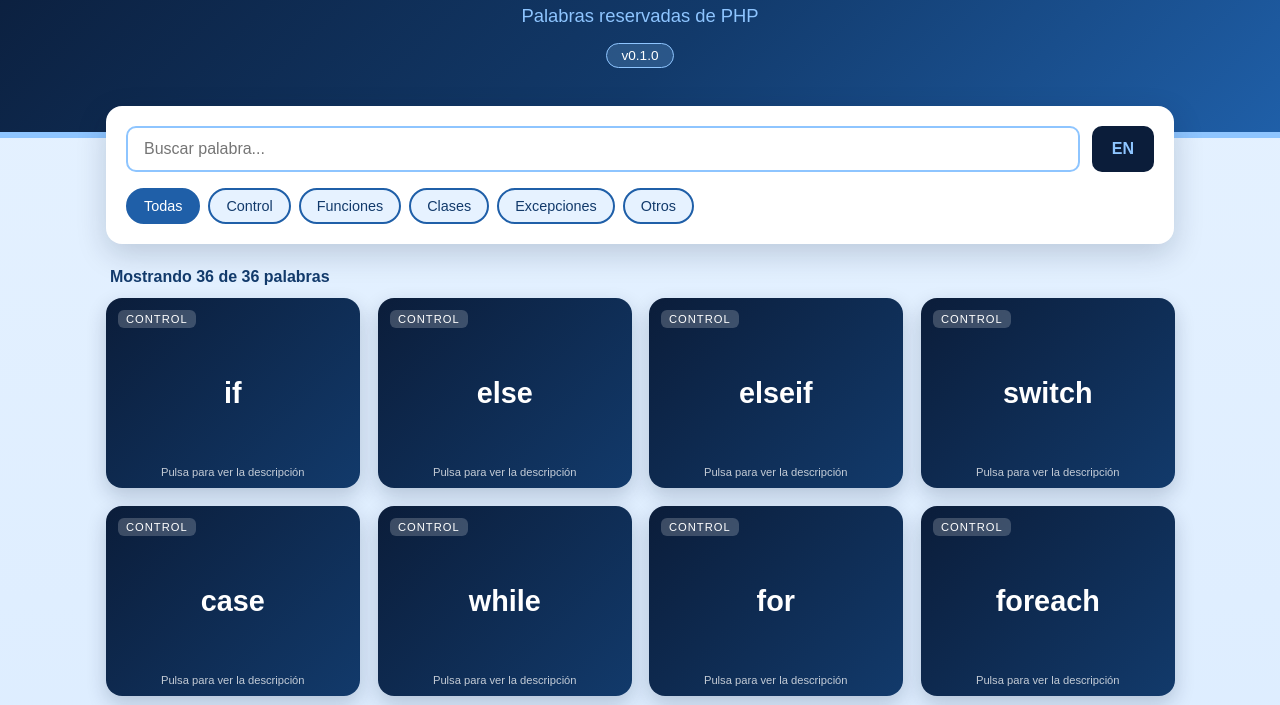
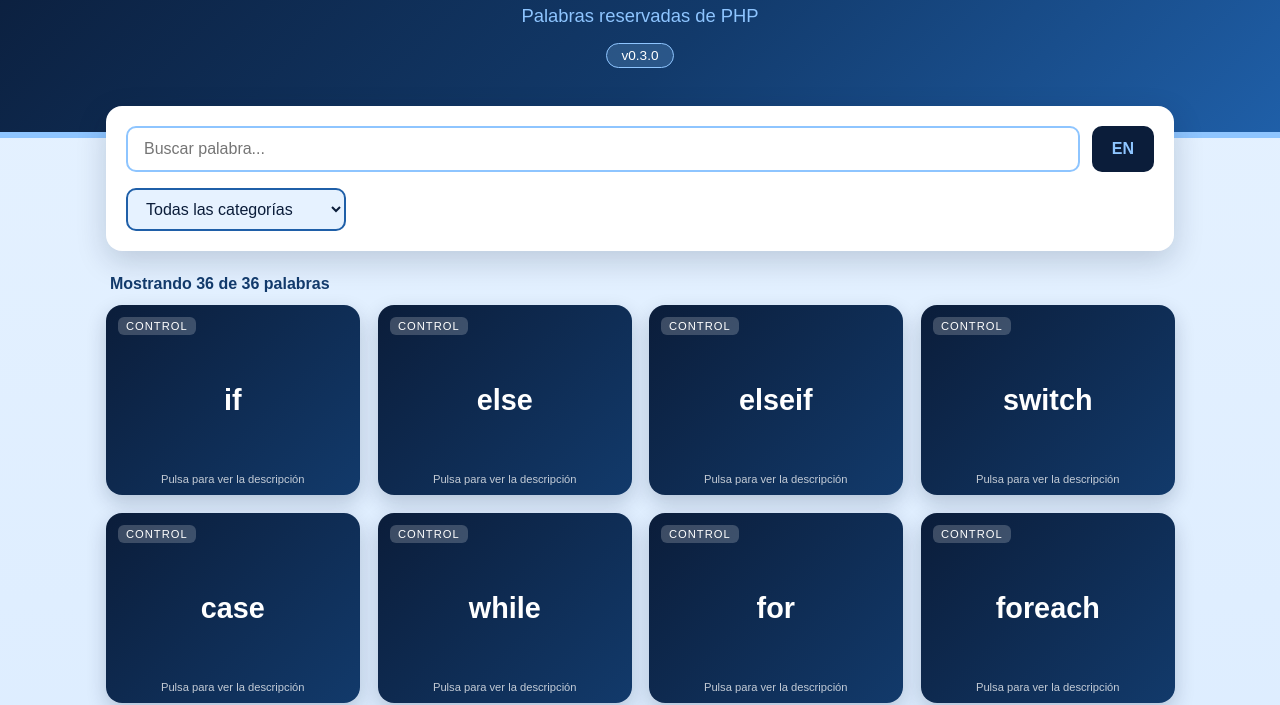
Before and after one commit to Miguelre-22/php-words, a plain HTML site: page index.html in a window 1280 px wide. Shown: the part 106-811 px from the top of the page. Drawn offline with Linux system fonts and the light colour scheme.

Commit message:
Añade filtro por categoría

```diff
--- a/index.html
+++ b/index.html
@@ -22,5 +22,6 @@
   <script src="js/config.js"></script>
   <script src="js/palabras.js"></script>
   <script src="js/app.js"></script>
+  <script src="js/categorias.js"></script>
 </body>
 </html>
--- /dev/null
+++ b/js/categorias.js
@@ -0,0 +1,54 @@
+// categorias.js — Desplegable para filtrar las palabras por categoría.
+// Solo usa: filtros, aplicarFiltros(), PALABRAS y el elemento #controles.
+(function () {
+  const controles = document.getElementById("controles");
+
+  const NOMBRES = {
+    es: { todas: "Todas las categorías", control: "Control", funciones: "Funciones", clases: "Clases", excepciones: "Excepciones", otros: "Otros" },
+    en: { todas: "All categories", control: "Control", funciones: "Functions", clases: "Classes", excepciones: "Exceptions", otros: "Others" }
+  };
+
+  // "todas" + las categorías que existen en PALABRAS, sin repetir y en orden de aparición.
+  const categorias = ["todas"];
+  PALABRAS.forEach(function (p) {
+    if (!categorias.includes(p.categoria)) categorias.push(p.categoria);
+  });
+
+  const desplegable = document.createElement("select");
+  desplegable.id = "categoria";
+  desplegable.setAttribute("aria-label", "Filtrar por categoría");
+  desplegable.style.cssText =
+    "margin-top:16px;padding:10px 14px;font-family:Arial,Helvetica,sans-serif;font-size:1rem;" +
+    "color:#0b1d3a;background:#e6f2ff;border:2px solid #1f5fa8;border-radius:10px;cursor:pointer;min-width:220px;";
+
+  function rellenarOpciones() {
+    const idioma = document.documentElement.lang === "en" ? "en" : "es";
+    desplegable.innerHTML = "";
+    categorias.forEach(function (cat) {
+      const opcion = document.createElement("option");
+      opcion.value = cat;
+      opcion.textContent = NOMBRES[idioma][cat] || cat;
+      desplegable.appendChild(opcion);
+    });
+    desplegable.value = filtros.categoria;
+  }
+
+  desplegable.addEventListener("change", function () {
+    filtros.categoria = desplegable.value;
+    aplicarFiltros();
+  });
+
+  // Coloca el desplegable en #controles y oculta los botones provisionales de categoría.
+  function colocar() {
+    controles.querySelectorAll(".chips").forEach(function (chips) {
+      chips.style.display = "none";
+    });
+    if (!controles.contains(desplegable)) {
+      controles.appendChild(desplegable);
+      rellenarOpciones();
+    }
+  }
+
+  colocar();
+  new MutationObserver(colocar).observe(controles, { childList: true });
+})();
--- a/js/config.js
+++ b/js/config.js
@@ -1,3 +1,3 @@
 const APP_TITULO = "PHP Words";
 const APP_SUBTITULO = "Palabras reservadas de PHP";
-const APP_VERSION = "0.1.0";
+const APP_VERSION = "0.3.0";
```
